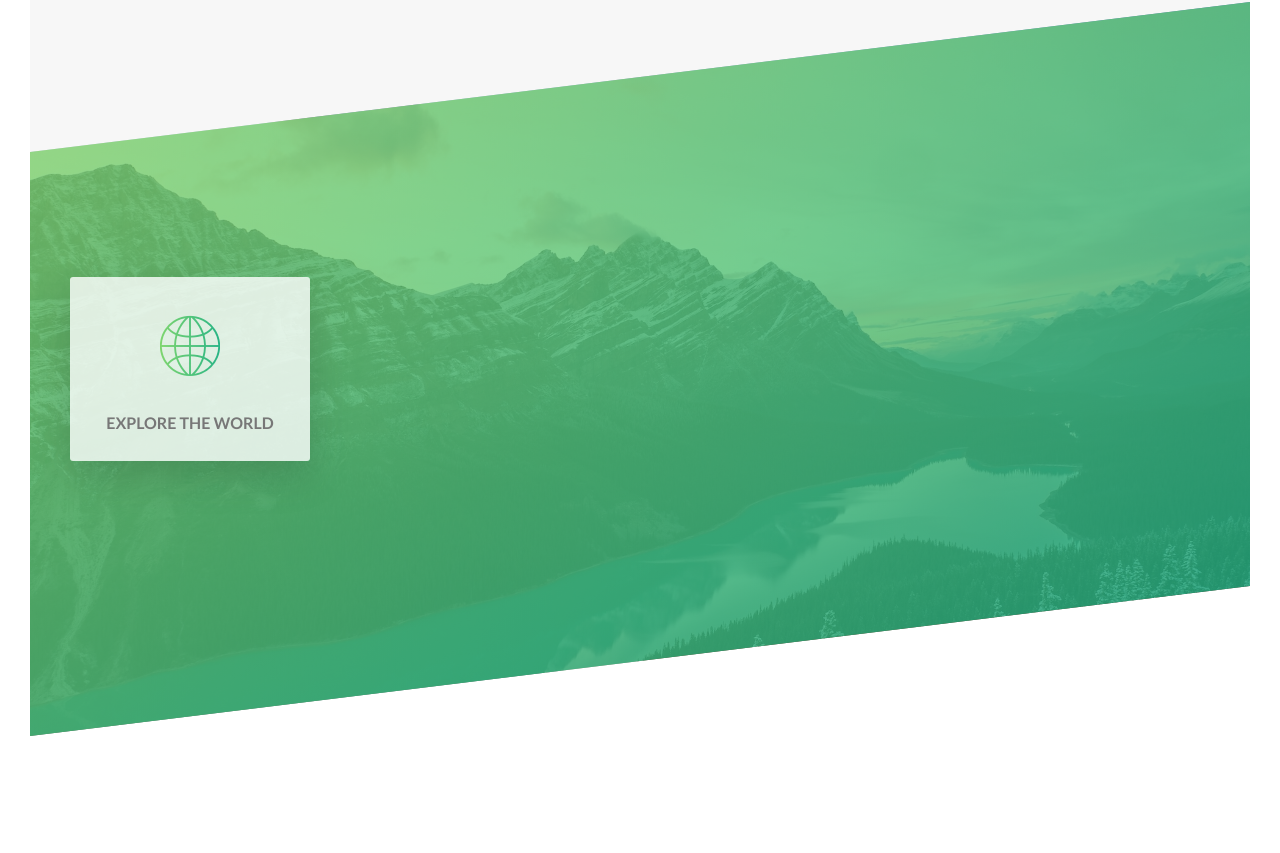
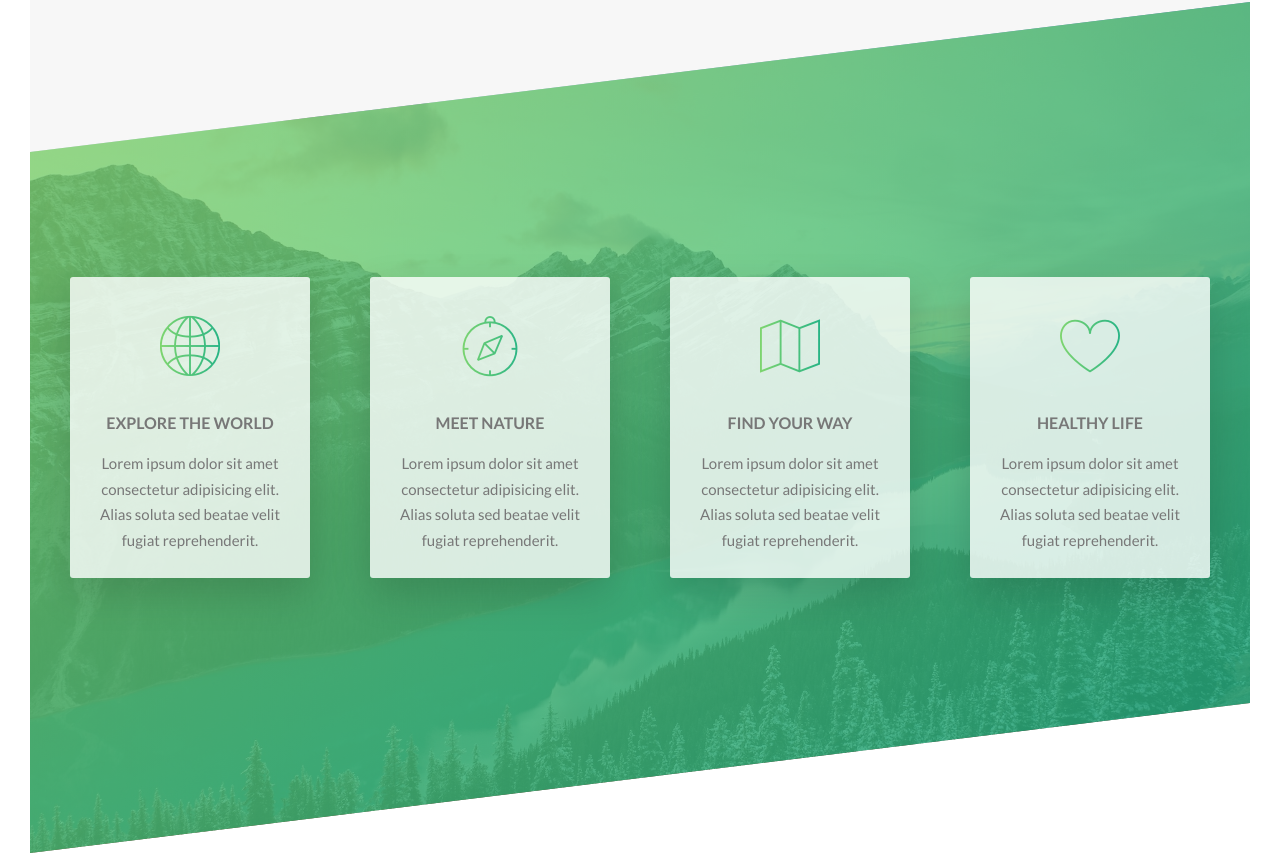
Before and after one commit to qqamandy/CSS-project1, a website: page after-S05/index.html in a window 1280 px wide. Shown: the part 1407-2260 px from the top of the page. Before the commit the page ends 2143 px from the top, so only its background shows below. Drawn offline with Linux system fonts and the light colour scheme.

Commit message:
卡片部分完成

```diff
--- a/after-S05/index.html
+++ b/after-S05/index.html
@@ -119,12 +119,81 @@
       <div class="row">
         <div class="col-1-of-4">
           <div class="feature-box">
-            <i class="icon-basic-world feature-box__icon" ></i>
-            <h3 class="heading-tertiary">Explore the world</h3>
-          <p class="feature-box__text"></p>
+            <i class="icon-basic-world feature-box__icon"></i>
+            <h3 class="heading-tertiary u-margin-bottom-small">
+              Explore the world
+            </h3>
+            <p class="feature-box__text">
+              Lorem ipsum dolor sit amet consectetur adipisicing elit. Alias
+              soluta sed beatae velit fugiat reprehenderit.
+            </p>
+          </div>
+        </div>
+
+        <div class="col-1-of-4">
+          <div class="feature-box">
+            <i class="icon-basic-compass feature-box__icon"></i>
+            <h3 class="heading-tertiary u-margin-bottom-small">Meet nature</h3>
+            <p class="feature-box__text">
+              Lorem ipsum dolor sit amet consectetur adipisicing elit. Alias
+              soluta sed beatae velit fugiat reprehenderit.
+            </p>
+          </div>
+        </div>
+
+        <div class="col-1-of-4">
+          <div class="feature-box">
+            <i class="icon-basic-map feature-box__icon"></i>
+            <h3 class="heading-tertiary u-margin-bottom-small">
+              find your way
+            </h3>
+            <p class="feature-box__text">
+              Lorem ipsum dolor sit amet consectetur adipisicing elit. Alias
+              soluta sed beatae velit fugiat reprehenderit.
+            </p>
+          </div>
+        </div>
+
+        <div class="col-1-of-4">
+          <div class="feature-box">
+            <i class="icon-basic-heart feature-box__icon"></i>
+            <h3 class="heading-tertiary u-margin-bottom-small">healthy life</h3>
+            <p class="feature-box__text">
+              Lorem ipsum dolor sit amet consectetur adipisicing elit. Alias
+              soluta sed beatae velit fugiat reprehenderit.
+            </p>
           </div>
         </div>
       </div>
     </section>
+
+    <!-- <section class="section-tours">
+      <div class="u-center-text u-margin-bottom-big">
+        <h2 class="heading-secondary">most popular tours</h2>
+      </div>
+
+      <div class="row">
+        <div class="col-1-of-3">
+          <div class="card" style="background-color: orangered;">
+<div class="card__side">
+
+</div>
+          </div>
+
+        </div>
+
+        <div class="col-1-of-3">
+          <div class="card">
+
+          </div>
+        </div>
+
+        <div class="col-1-of-3">
+          <div class="card">
+
+          </div>
+        </div>
+      </div>
+    </section> -->
   </body>
 </html>
--- a/after-S05/sass/components/_feature-box.scss
+++ b/after-S05/sass/components/_feature-box.scss
@@ -1,8 +1,23 @@
 .feature-box{
+    background-color: rgba($color-white, .8);
+    font-size: 1.5rem;
+    padding: 2.5rem;
+    text-align: center;
+    border-radius: 3px;
+    box-shadow: 0 1.5rem 4rem rgba($color-black, .15);
+    transition: transform .3s;
+
+
     &__icon{
+        font-size: 6rem;
+        margin-bottom: .5rem;
+        display: inline-block;
+        background-image: linear-gradient(to right, $color-primary-light, $color-primary-dark);
+        -webkit-background-clip: text;
+        color: transparent;
+        &:hover{
+            transform: translateY(-1.5rem) scale(1.03);
+        }
+    }
 
-    }
-    &__text{
-
-    }
 }
--- a/after-S05/sass/pages/_home.scss
+++ b/after-S05/sass/pages/_home.scss
@@ -1,6 +1,7 @@
 .section-about{
     background-color: $color-grey-light-1;
     padding: 25rem 0;
+    margin-top:-20vh ;
 }
 
 .section-feature{
@@ -11,4 +12,17 @@
         rgba($color-primary-dark, 0.8)),
     url(../img/nat-4.jpg);
     background-size: cover;
+margin-top: -10rem;
+    transform: skewY(-7deg);
+
+    //section-feature底下所有元素
+    &>*{
+        transform: skewY(7deg);
+    }
 }
+
+.section-tours{
+    background-color: $color-grey-light-1;
+    padding: 25rem 0 50rem 0;
+    margin-top: -10rem;
+}
```
Also changed, not shown: after-S05/sass/components/_card.scss (added, +14 -0 lines), after-S05/sass/main.css, 1 other file.
